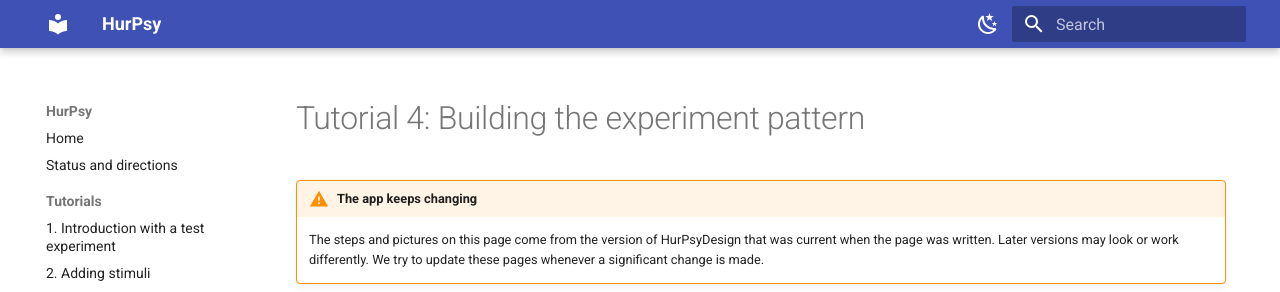
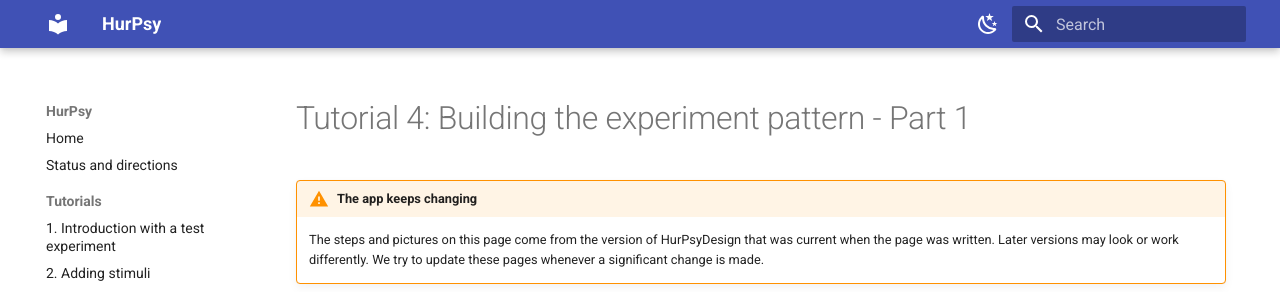
Before and after one commit to HurPsy/hurpsy.github.io, an MkDocs documentation site: the page built from docs/tutorial-4-experiment-pattern-1.md, in a window 1280 px wide and 900 px high. Shown: the top 292 px of the window. Built offline with MkDocs 1.6.1 and Material for MkDocs 9.7.7, drawn with Linux system fonts in a browser that asks for light colours.

Commit message:
renamed tutorial-4 as part 1 and corrected the references

```diff
--- a/docs/tutorial-4-experiment-pattern.md
+++ b/docs/tutorial-4-experiment-pattern-1.md
@@ -1,4 +1,4 @@
-# Tutorial 4: Building the experiment pattern
+# Tutorial 4: Building the experiment pattern - Part 1
 
 --8<-- "version-warning.md"
 
--- a/mkdocs.yml
+++ b/mkdocs.yml
@@ -54,4 +54,4 @@ nav:
       - "1. Introduction with a test experiment": tutorial-1-introduction.md
       - "2. Adding stimuli": tutorial-2-adding-stimuli.md
       - "3. Adding locators": tutorial-3-adding-locators.md
-      - "4. Building the experiment pattern": tutorial-4-experiment-pattern.md
+      - "4. Building the experiment pattern": tutorial-4-experiment-pattern-1.md
```
Also changed, not shown: docs/index.md (+1 -1 lines).
